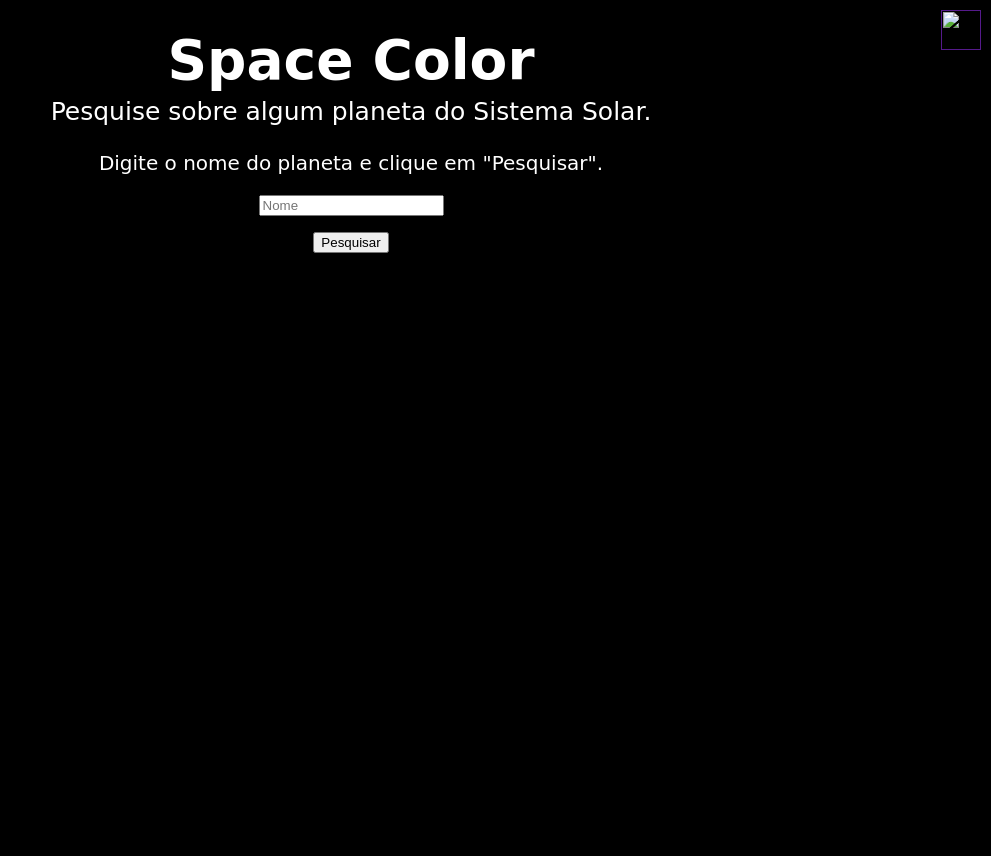
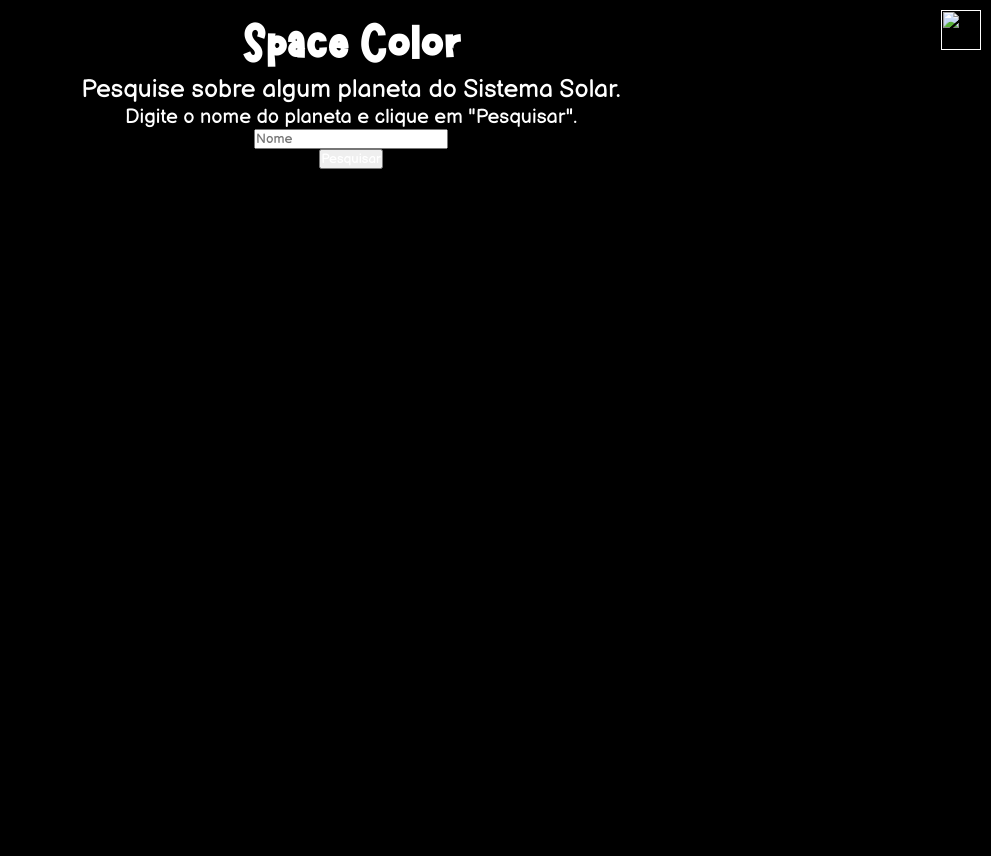
Before and after one commit to WerikTo/Space_Color, a PHP site: page /pesquisa.html in a window 1280 px wide. Shown: the whole page, without its empty margins (289-1280 px from the left). After the commit the page ends 169 px from the top, so only its background shows below. Run offline with PHP 8.4, Linux system fonts and the light colour scheme.

Commit message:
Update k.css

```diff
--- a/k.css
+++ b/k.css
@@ -1,5 +1,26 @@
+@font-face {
+  font-family: MarykateRegular;
+  src: url(MarykateRegular.ttf);
+}
+@font-face {
+  font-family: BalsamiqSans;
+  src: url(BalsamiqSans-Regular.ttf);
+}
+h1{
+  margin: 0;
+  padding: 0;
+  box-sizing: border-box;
+  font-family: "MarykateRegular";
+  color: #d8cff6;
+}
+*{
+  margin: 0;
+  padding: 0;
+  box-sizing: border-box;
+  font-family: "BalsamiqSans";
+  color: #ffffff;
+}
 body {
-    font-family: 'Comic Sans', cursive;
     min-height: 800px;
     background-image: url();
     background-color: #000000;
```
